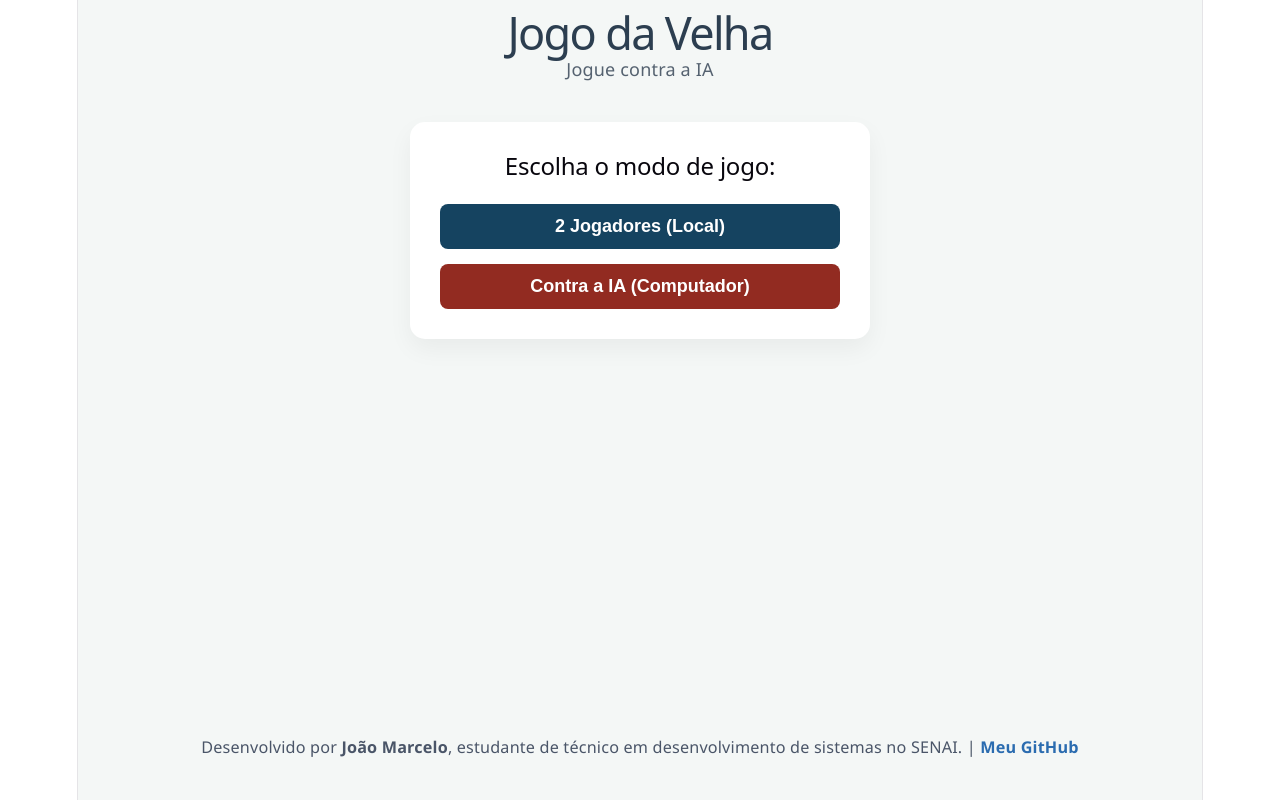
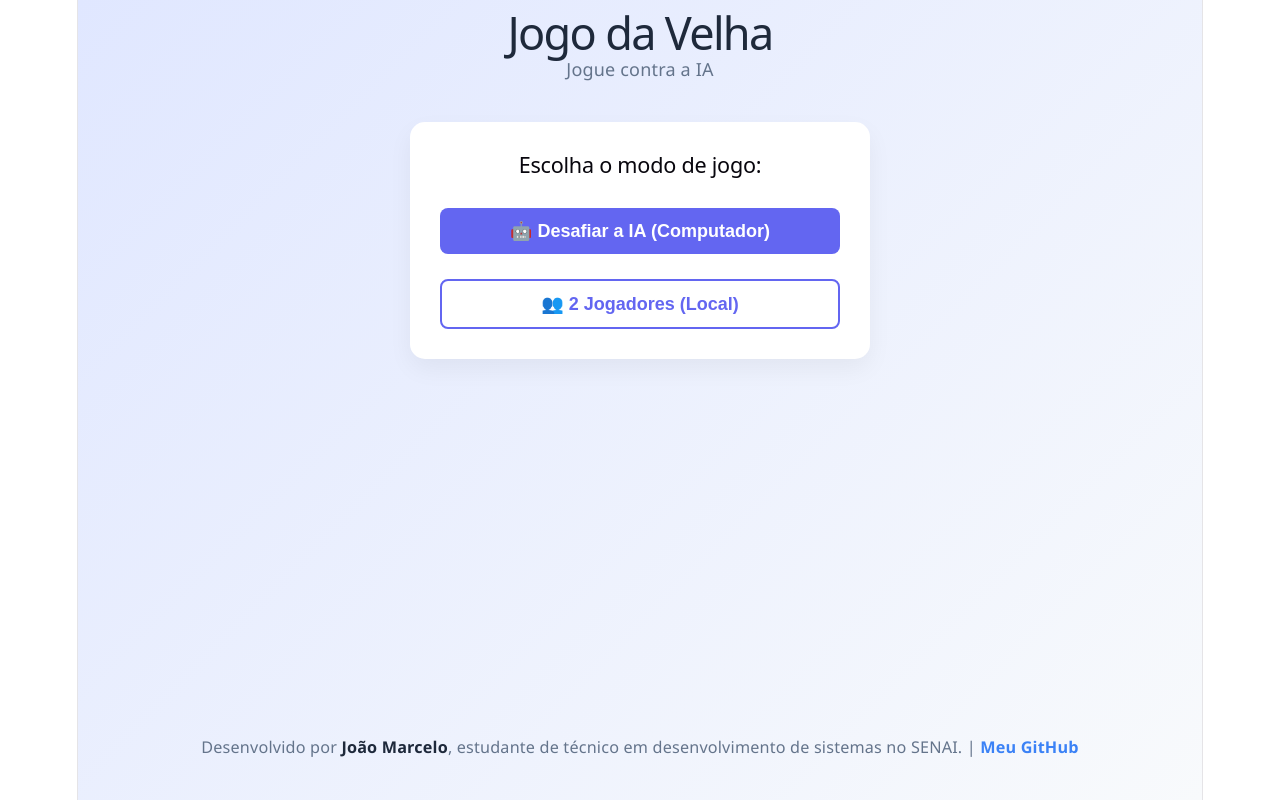
Before and after one commit to Jaosuzart/Tab-news-jogo-da-velha, a React (Vite) app: page / in a window 1280 px wide. Built offline with nearby package versions, Linux system fonts and the light colour scheme.

Commit message:
Enviando alteracoes ao github

```diff
--- a/src/App.jsx
+++ b/src/App.jsx
@@ -1,17 +1,16 @@
 import { useState, useEffect } from "react";
 const colors = {
-  bg: "#f4f7f6",
-  text: "#2c3e50",
-  boardBg: "#ecf0f1",
-  border: "#bdc3c7",
-  x: "#c0392b",
-  accent: "#0b5a46",
-  o: "#2980b9",
-  accent: "#12876f",
-  draw: "#d35400",
-  easy: "#27ae60",
-  medium: "#d4ac0d",
-  hard: "#c0392b",
+bg: '#f8fafc',      // Fundo quase branco, muito limpo
+  text: '#1e293b',    // Cinza azulado bem escuro (mais moderno que o preto puro)
+  boardBg: '#ffffff', // Tabuleiro branco
+  border: '#e2e8f0',  // Bordas sutis
+  x: '#3b82f6',       // Azul vibrante moderno
+  o: '#10b981',       // Verde esmeralda moderno
+  accent: '#6366f1',  // Indigo (cor de apps modernos tipo Discord/Stripe)
+  draw: '#f59e0b',    // Amarelo âmbar
+  easy: '#34d399',
+  medium: '#fbbf24',
+  hard: '#f87171'
 };
 
 const styles = {
@@ -21,7 +20,7 @@ const styles = {
     alignItems: "center",
     minHeight: "100vh",
     fontFamily: "'Segoe UI', Roboto, Helvetica, Arial, sans-serif",
-    backgroundColor: colors.bg,
+    background: 'linear-gradient(135deg, #e0e7ff 0%, #f8fafc 100%)',
     color: colors.text,
     padding: "20px",
     boxSizing: "border-box",
@@ -294,106 +293,88 @@ export default function App() {
     statusColor = xIsNext ? colors.x : colors.o;
   }
 
-  return (
+ return (
     <main style={styles.container}>
       <section style={styles.header}>
         <h1 style={styles.title}>Jogo da Velha</h1>
-        <p style={{ margin: 0, color: '#556270' }}>Jogue contra a IA</p>
+        <p style={{ margin: 0, color: '#64748b' }}>Jogue contra a IA</p>
       </section>
 
       {gameState === "menu" && (
         <div style={styles.menu}>
-          <h2>Escolha o modo de jogo:</h2>
+          <h2 style={{ fontSize: '1.2rem', marginBottom: '15px' }}>Escolha o modo de jogo:</h2>
+          <button
+            onClick={() => selectMode("PvIA")}
+            style={{ ...styles.button, backgroundColor: colors.accent, color: 'white' }}
+          >
+            🤖 Desafiar a IA (Computador)
+          </button>
           <button
             onClick={() => selectMode("PvP")}
-            style={{ ...styles.button, backgroundColor: '#154360', color: 'white' }}
+            style={{ ...styles.button, backgroundColor: 'transparent', color: colors.accent, border: '2px solid ' + colors.accent, marginTop: '10px' }}
           >
-            2 Jogadores (Local)
-          </button>
-          <button
-            onClick={() => selectMode("PvIA")}
-            style={{ ...styles.button, backgroundColor: '#922b21', color: 'white' }}
-          >
-            Contra a IA (Computador)
+            👥 2 Jogadores (Local)
           </button>
         </div>
       )}
 
       {gameState === "difficulty" && (
         <div style={styles.menu}>
-          <h2>Selecione a Dificuldade:</h2>
+          <h2 style={{ fontSize: '1.2rem', marginBottom: '15px' }}>Selecione a Dificuldade:</h2>
           <button
             onClick={() => selectDifficulty("easy")}
-            style={{ ...styles.button, backgroundColor: colors.easy }}
+            style={{ ...styles.button, backgroundColor: colors.easy, color: 'white' }}
           >
             👶 Fácil
           </button>
           <button
             onClick={() => selectDifficulty("medium")}
-            style={{
-              ...styles.button,
-              backgroundColor: colors.medium,
-              color: "#333",
-            }}
+            style={{ ...styles.button, backgroundColor: colors.medium, color: colors.text, marginTop: '10px' }}
           >
             🧐 Médio
           </button>
           <button
             onClick={() => selectDifficulty("hard")}
-            style={{ ...styles.button, backgroundColor: colors.hard }}
+            style={{ ...styles.button, backgroundColor: colors.hard, color: 'white', marginTop: '10px' }}
           >
             😈 Difícil (Invencível)
           </button>
           <button
             onClick={backToMenu}
-            style={{
-              ...styles.button,
-              backgroundColor: "#bdc3c7",
-              color: "#333",
-              marginTop: "10px",
-            }}
+            style={{ ...styles.button, backgroundColor: 'transparent', color: '#94a3b8', border: '1px solid #e2e8f0', marginTop: '15px' }}
           >
             Voltar
           </button>
         </div>
       )}
 
-      {gameState === "choice" && (
+      {gameState === 'choice' && (
         <div style={styles.menu}>
-          <h2>Você quer jogar com:</h2>
-          <p
-            style={{
-              fontSize: "0.9rem",
-              margin: "-10px 0 10px 0",
-              color: colors.x,
-            }}
-          >
-            (X sempre começa o jogo)
+          <h2 style={{ fontSize: '1.2rem', color: colors.text }}>Com qual você quer jogar?</h2>
+          <p style={{ fontSize: '0.85rem', margin: '-10px 0 20px 0', color: '#64748b' }}>
+            Lembre-se: o <strong>X</strong> sempre começa!
           </p>
-          <div style={{ display: "flex", gap: "15px", width: "100%" }}>
+
+          <div style={{ display: 'flex', gap: '15px', width: '100%' }}>
             <button
-              onClick={() => selectSymbol("X")}
-              style={{ ...styles.button, backgroundColor: colors.x }}
+              onClick={() => selectSymbol('X')}
+              style={{ ...styles.button, backgroundColor: colors.x, color: 'white', flex: 1 }}
             >
               Jogar com X
             </button>
             <button
-              onClick={() => selectSymbol("O")}
-              style={{ ...styles.button, backgroundColor: colors.o }}
+              onClick={() => selectSymbol('O')}
+              style={{ ...styles.button, backgroundColor: colors.o, color: 'white', flex: 1 }}
             >
               Jogar com O
             </button>
           </div>
+
           <button
             onClick={backToMenu}
-            style={{
-              ...styles.button,
-              backgroundColor: "#bdc3c7",
-              color: "#333",
-              marginTop: "10px",
-            }}
+            style={{ ...styles.button, backgroundColor: 'transparent', color: '#94a3b8', marginTop: '15px', border: '1px solid #e2e8f0' }}
           >
-            Cancelar
+            Voltar ao início
           </button>
         </div>
       )}
@@ -401,73 +382,35 @@ export default function App() {
       {gameState === "playing" && (
         <>
           <div
-            style={{
-              display: "flex",
-              gap: "15px",
-              marginBottom: "20px",
-              padding: "10px 20px",
-              backgroundColor: "white",
-              borderRadius: "10px",
-              boxShadow: "0 4px 6px rgba(0,0,0,0.03)",
-              fontSize: "1rem",
-            }}
+            style={{ display: "flex", gap: "20px", marginBottom: "20px", padding: "12px 25px", backgroundColor: "white", borderRadius: "20px", boxShadow: "0 4px 6px rgba(0,0,0,0.03)", fontSize: "1rem" }}
           >
-            <div style={{ fontWeight: "bold", color: colors.x }}>
-              X: {scores.x}
-            </div>
-            <div style={{ fontWeight: "bold", color: colors.draw }}>
-              Empates: {scores.draws}
-            </div>
-            <div style={{ fontWeight: "bold", color: colors.o }}>
-              O: {scores.o}
-            </div>
+            <div style={{ fontWeight: "bold", color: colors.x }}>X: {scores.x}</div>
+            <div style={{ fontWeight: "bold", color: '#94a3b8' }}>Empates: {scores.draws}</div>
+            <div style={{ fontWeight: "bold", color: colors.o }}>O: {scores.o}</div>
           </div>
 
-          <h2
-            style={{
-              fontSize: "1.5rem",
-              marginBottom: "15px",
-              textAlign: "center",
-              color: statusColor,
-            }}
-          >
+          <h2 style={{ fontSize: "1.5rem", marginBottom: "15px", textAlign: "center", color: statusColor, fontWeight: 'bold' }}>
             {status}
           </h2>
 
           <div style={styles.board}>
             {squares.map((value, index) => (
-              <Square
-                key={index}
-                value={value}
-                onSquareClick={() => handleClick(index)}
-              />
+              <Square key={index} value={value} onSquareClick={() => handleClick(index)} />
             ))}
           </div>
 
-          <div
-            style={{
-              display: "flex",
-              gap: "10px",
-              marginTop: "25px",
-              width: "90vmin",
-              maxWidth: "400px",
-            }}
-          >
+          <div style={{ display: "flex", gap: "10px", marginTop: "25px", width: "90vmin", maxWidth: "400px" }}>
             {(winner || isDraw) && (
               <button
                 onClick={nextRound}
-                style={{ ...styles.button, backgroundColor: colors.accent }}
+                style={{ ...styles.button, backgroundColor: colors.accent, color: 'white' }}
               >
                 Próxima Rodada
               </button>
             )}
             <button
               onClick={backToMenu}
-              style={{
-                ...styles.button,
-                backgroundColor: "#bdc3c7",
-                color: "#333",
-              }}
+              style={{ ...styles.button, backgroundColor: '#f1f5f9', color: colors.text, border: '1px solid #e2e8f0' }}
             >
               Menu Principal
             </button>
@@ -475,29 +418,14 @@ export default function App() {
         </>
       )}
 
-      {/* RODAPÉ */}
-      <div
-        style={{
-          marginTop: "auto",
-          paddingTop: "40px",
-          paddingBottom: "20px",
-          textAlign: "center",
-          fontSize: "0.9rem",
-          color: "#4a5568",
-        }}
-      >
+      <div style={{ marginTop: "auto", paddingTop: "40px", paddingBottom: "20px", textAlign: "center", fontSize: "0.9rem", color: "#64748b" }}>
         <p>
-          Desenvolvido por <strong>João Marcelo</strong>, estudante de técnico
-          em desenvolvimento de sistemas no SENAI. |{" "}
+          Desenvolvido por <strong style={{color: colors.text}}>João Marcelo</strong>, estudante de técnico em desenvolvimento de sistemas no SENAI. |{" "}
           <a
             href="https://github.com/Jaosuzart"
             target="_blank"
             rel="noopener noreferrer"
-            style={{
-              color: "#2b6cb0",
-              textDecoration: "none",
-              fontWeight: "bold",
-            }}
+            style={{ color: colors.x, textDecoration: "none", fontWeight: "bold" }}
           >
             Meu GitHub
           </a>
```
